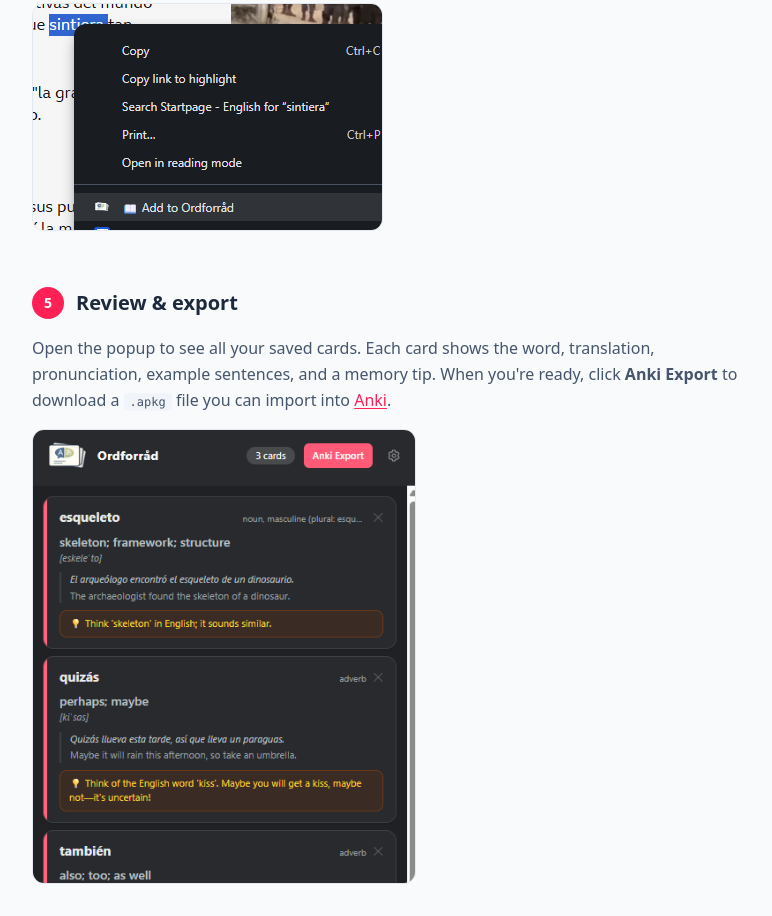
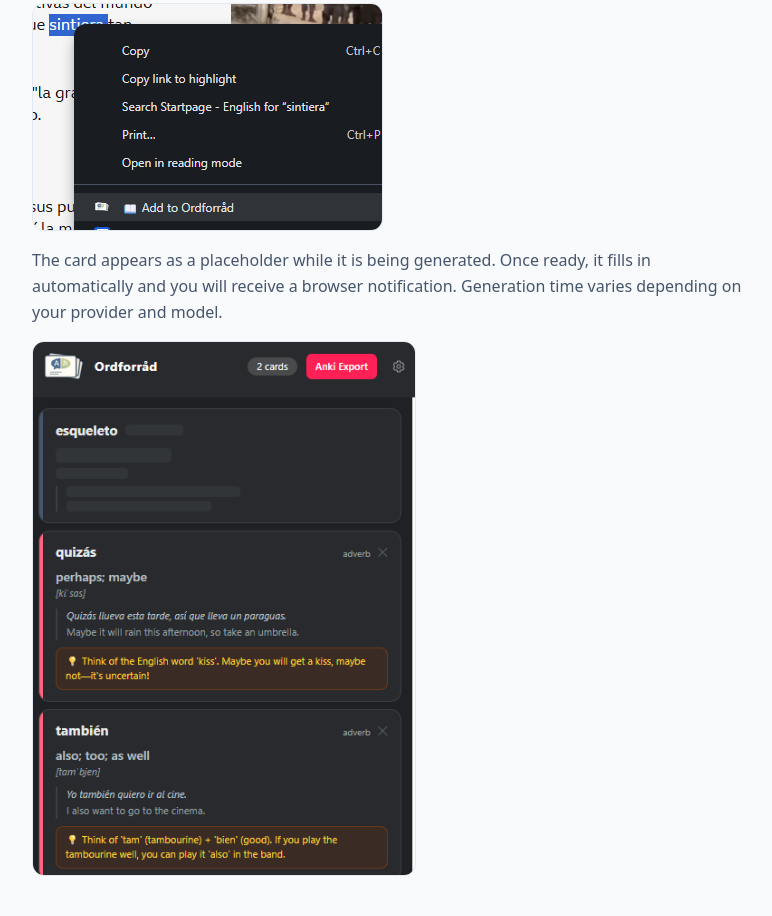
Before and after one commit to u8array/ordforraad, a browser extension: page docs/guide.html in a window 1280 px wide. Shown: the part 1944-2860 px from the top of the page, without its empty margins (248-1020 px from the left). Drawn offline with nearby package versions, Linux system fonts and the light colour scheme.

Commit message:
docs: Add loading placeholder and notification details in guide.html

```diff
--- a/docs/guide.html
+++ b/docs/guide.html
@@ -88,6 +88,10 @@
         <strong>"Add to Ordforråd"</strong> from the context menu. The extension will generate a flashcard in the background. You'll see a notification when it's ready.
       </p>
       <img src="screenshots/context-menu.png" alt="Context menu with Add to Ordforråd" class="rounded-xl border border-slate-200 max-w-sm" />
+      <p class="text-slate-600 leading-relaxed">
+        The card appears as a placeholder while it is being generated. Once ready, it fills in automatically and you will receive a browser notification. Generation time varies depending on your provider and model.
+      </p>
+      <img src="screenshots/popup-cards-loading.png" alt="Popup showing a card loading" class="rounded-xl border border-slate-200 max-w-sm" />
     </section>
 
     <!-- Step 5 -->
```
